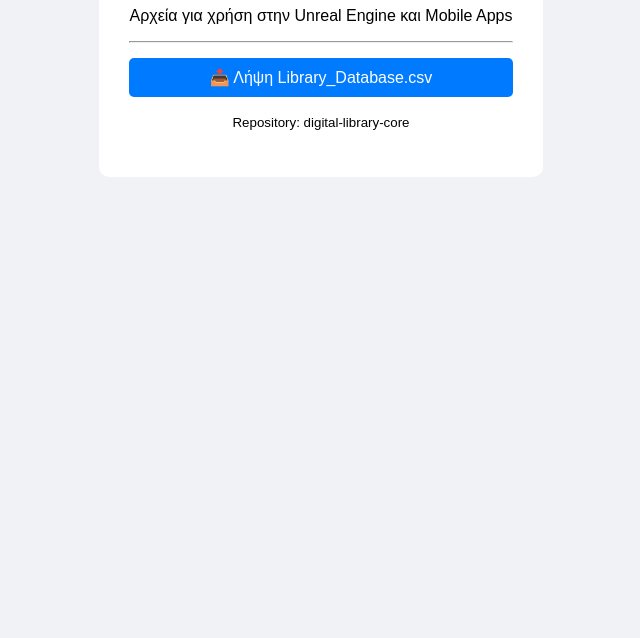
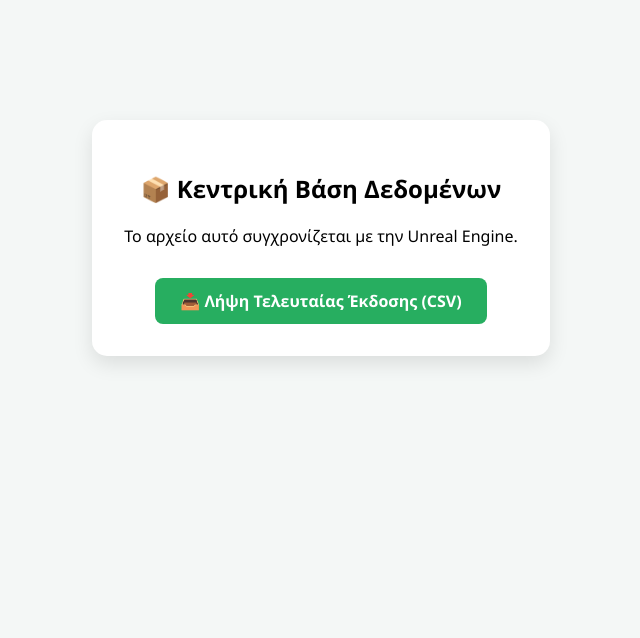
Before and after one commit to dporpatonelis-crypto/digital-library-core, a plain HTML site: page index.html in a window 1280 px wide. Shown: the part 162-800 px from the top of the page, without its empty margins (319-959 px from the left). Drawn offline with Linux system fonts and the light colour scheme.

Commit message:
Update index.html

```diff
--- a/index.html
+++ b/index.html
@@ -2,20 +2,18 @@
 <html lang="el">
 <head>
     <meta charset="UTF-8">
-    <title>Digital Library - Asset Storage</title>
+    <title>Asset Storage Core</title>
     <style>
-        body { font-family: sans-serif; padding: 50px; background: #f0f2f5; text-align: center; }
-        .card { background: white; padding: 30px; border-radius: 10px; shadow: 0 4px 6px rgba(0,0,0,0.1); display: inline-block; }
-        .file-link { display: block; margin: 15px 0; padding: 10px; background: #007bff; color: white; text-decoration: none; border-radius: 5px; }
+        body { font-family: 'Segoe UI', sans-serif; background: #f4f7f6; display: flex; justify-content: center; align-items: center; height: 100vh; margin: 0; }
+        .card { background: white; padding: 2rem; border-radius: 15px; box-shadow: 0 8px 20px rgba(0,0,0,0.1); text-align: center; }
+        .btn { display: inline-block; background: #27ae60; color: white; padding: 12px 25px; border-radius: 8px; text-decoration: none; font-weight: bold; margin-top: 15px; }
     </style>
 </head>
 <body>
     <div class="card">
-        <h1>📦 Digital Library Assets</h1>
-        <p>Αρχεία για χρήση στην Unreal Engine και Mobile Apps</p>
-        <hr>
-        <a class="file-link" href="Library_Database.csv" download>📥 Λήψη Library_Database.csv</a>
-        <p><small>Repository: digital-library-core</small></p>
+        <h2>📦 Κεντρική Βάση Δεδομένων</h2>
+        <p>Το αρχείο αυτό συγχρονίζεται με την Unreal Engine.</p>
+        <a href="Library_Database.csv" class="btn">📥 Λήψη Τελευταίας Έκδοσης (CSV)</a>
     </div>
 </body>
 </html>
```
